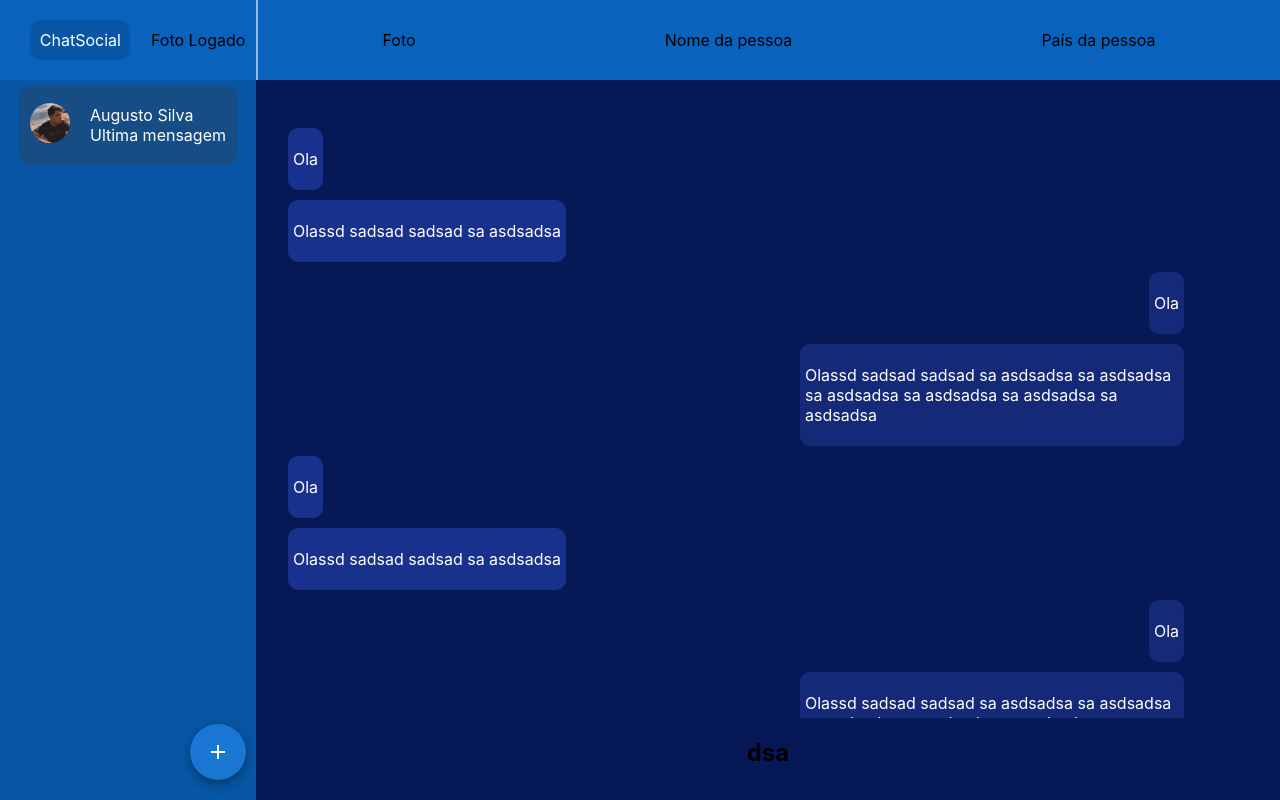
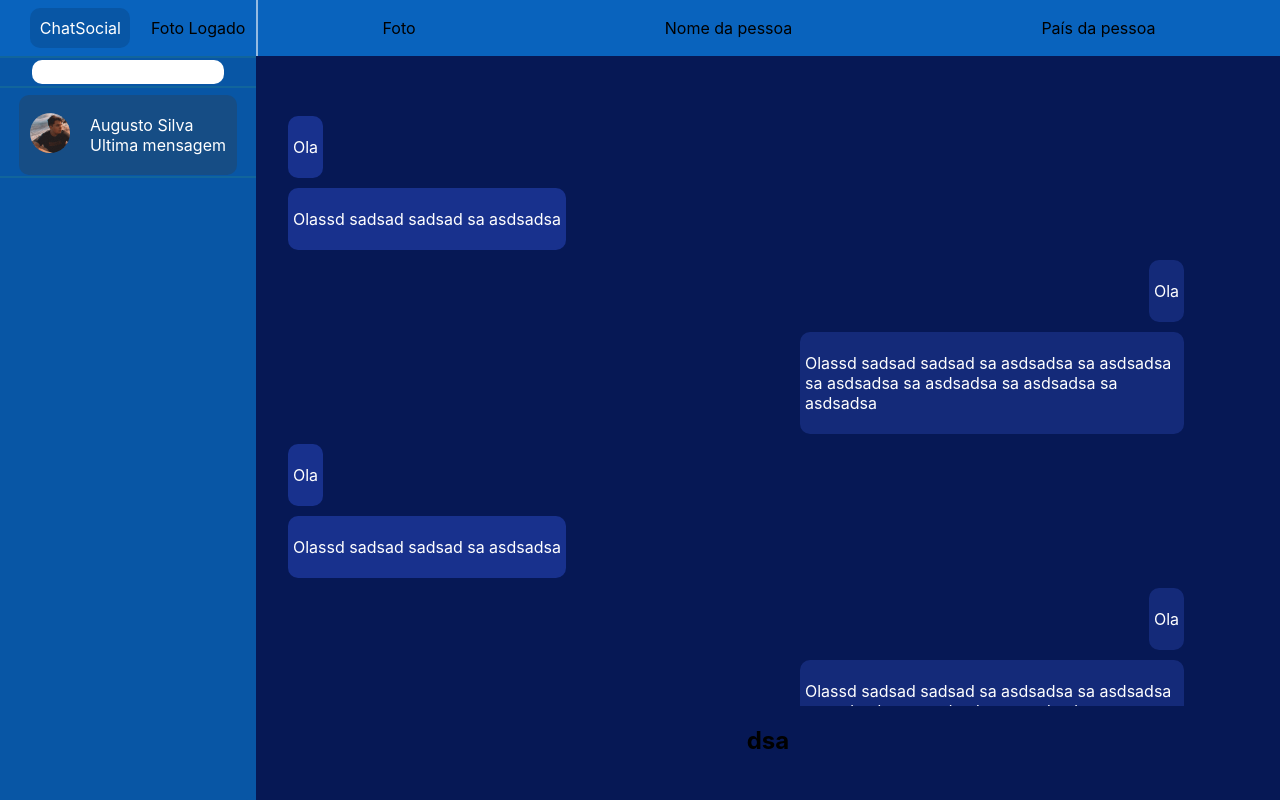
Before and after one commit to davi-souza2001/ChatSocial, a Next.js app: page / in a window 1280 px wide. Built offline with nearby package versions, Linux system fonts and the light colour scheme.

Commit message:
new height in topbar

```diff
--- a/src/components/ListMessages/ListMessage.module.css
+++ b/src/components/ListMessages/ListMessage.module.css
@@ -2,7 +2,7 @@
     background-color: #0856a5;
     display: flex;
     align-items: center;
-    justify-content: space-between;
+    justify-content: flex-start;
     flex-direction: column;
     width: 20vw;
     min-height: 80vh;
@@ -13,3 +13,30 @@
     margin-bottom: 20px;
     margin-left: 14vw;
 }
+
+.contentInput{
+    height: 4vh;
+    width: 20vw;
+    display: flex;
+    align-items: center;
+    justify-content: center;
+    border-bottom: 2px solid #11659c;
+    border-top: 2px solid #11659c;
+}
+
+.contentInput input{
+    width: 15vw;
+    height: 3vh;
+    border-radius: 10px;
+    outline: none;
+    border: none;
+}
+
+.contentUserMessage{
+    width: 20vw;
+    height: 90px;
+    display: flex;
+    align-items: center;
+    justify-content: center;
+    border-bottom: 2px solid #11659c;
+}
--- a/src/components/ListMessages/index.tsx
+++ b/src/components/ListMessages/index.tsx
@@ -1,17 +1,15 @@
-import { Fab } from '@mui/material'
 import BoxMessage from '../BoxMessage'
-import AddIcon from '@mui/icons-material/Add'
 
 import styles from './ListMessage.module.css'
 
 export default function index() {
     return (
         <div className={styles.contentGeral}>
-            <BoxMessage />
-            <div className={styles.contentButton}>
-                <Fab color="primary" aria-label="add">
-                    <AddIcon />
-                </Fab>
+            <div className={styles.contentInput}>
+                <input type="text" />
+            </div>
+            <div className={styles.contentUserMessage}>
+                <BoxMessage />
             </div>
         </div>
     )
--- a/src/components/MessageContent/MessageContent.module.css
+++ b/src/components/MessageContent/MessageContent.module.css
@@ -1,7 +1,7 @@
 .contentGeral{
     background-color: #061855;
     width: 80vw;
-    min-height: 90vh;
+    min-height: 93vh;
     display: flex;
     justify-content: center;
     align-items: center;
--- a/src/components/TopBar/TopBar.module.css
+++ b/src/components/TopBar/TopBar.module.css
@@ -1,6 +1,6 @@
 .contentGeral{
     width: 100vw;
-    height: 10vh;
+    height: 7vh;
     display: flex;
     align-items: center;
     background-color: #0963bd;
```
